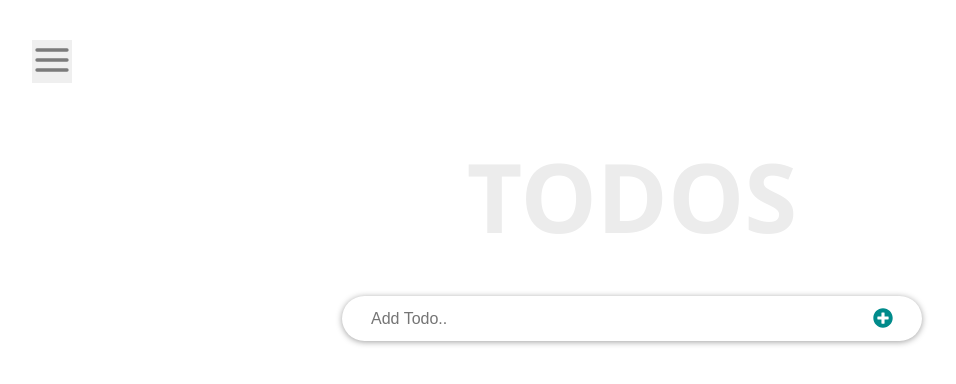
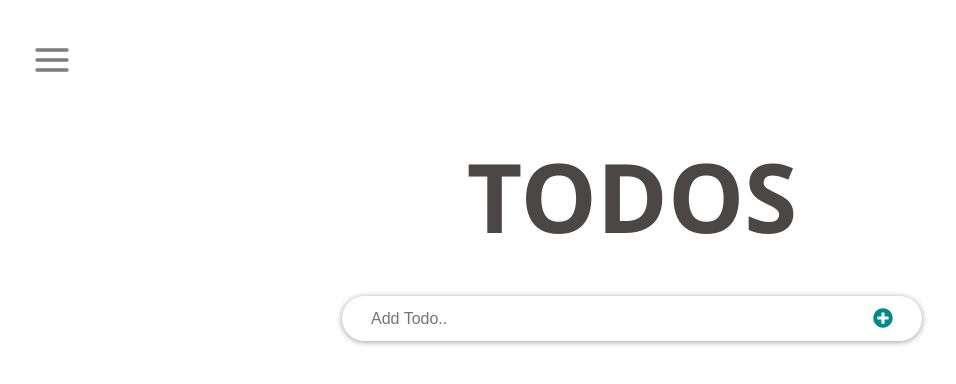
Before and after one commit to markiplagat/react-todo-app, a React (Create React App) app: page / in a window 1280 px wide. Shown: the top 384 px of the page, without its empty margins (8-964 px from the left). Built offline with nearby package versions, Linux system fonts and the light colour scheme.

Commit message:
Style fixes

```diff
--- a/src/App.css
+++ b/src/App.css
@@ -76,7 +76,7 @@ body {
 
 .navBar button {
   position:fixed;
-  /*background: transparent;*/
+  background: transparent;
   border: none;
   left: 40px;
   top: 40px;
--- a/src/components/Header.js
+++ b/src/components/Header.js
@@ -12,7 +12,7 @@ const Header = () => {
           fontSize: "6rem",
           fontWeight: "600",
           marginBottom: "2rem",
-          color: "#ececec",
+          color: "#4c4747",
           lineHeight: "1em",
           textTransform: "uppercase",
           textAlign: "center",
```
